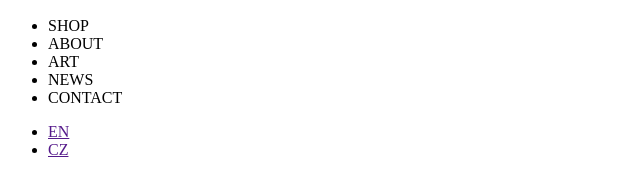
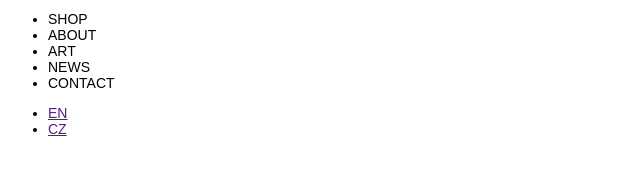
Before and after one commit to FormulujMario/PET-project-frontend, a plain HTML site: page index.html in a window 1280 px wide. Shown: the part 71-264 px from the top of the page, without its empty margins (0-640 px from the left). Drawn offline with Linux system fonts and the light colour scheme; files that its build step writes are made by us from their sources; files whose address does not match are found by name.

Commit message:
add link to style.css

```diff
--- a/index.html
+++ b/index.html
@@ -4,6 +4,7 @@
     <meta charset="UTF-8" />
     <meta name="viewport" content="width=device-width, initial-scale=1.0" />
     <title>Kabinet Brewery</title>
+    <link href="../Kbinet-Brewery/style.css" rel="stylesheet" type="text/css" />
   </head>
   <body>
     <header>
```
